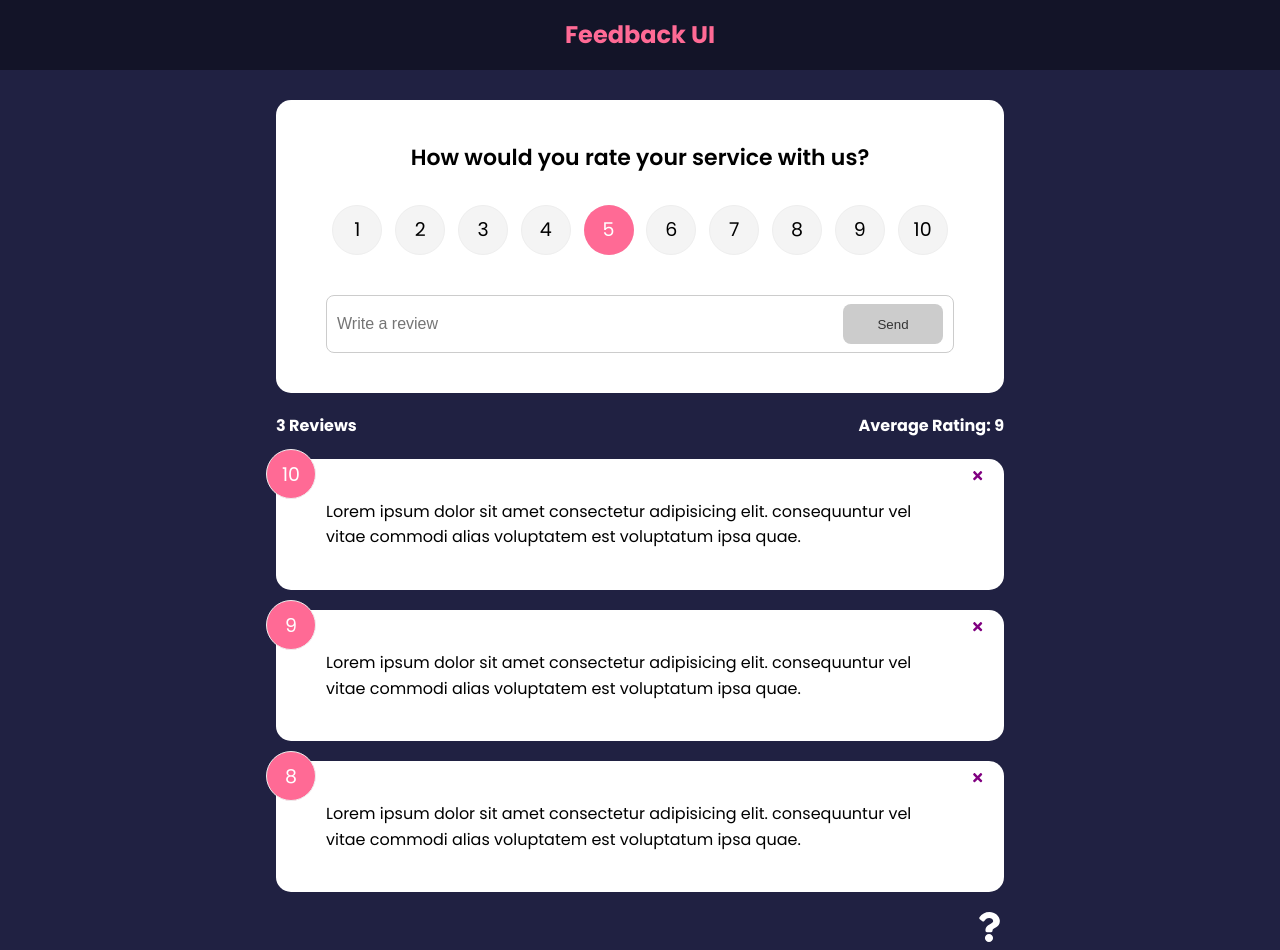
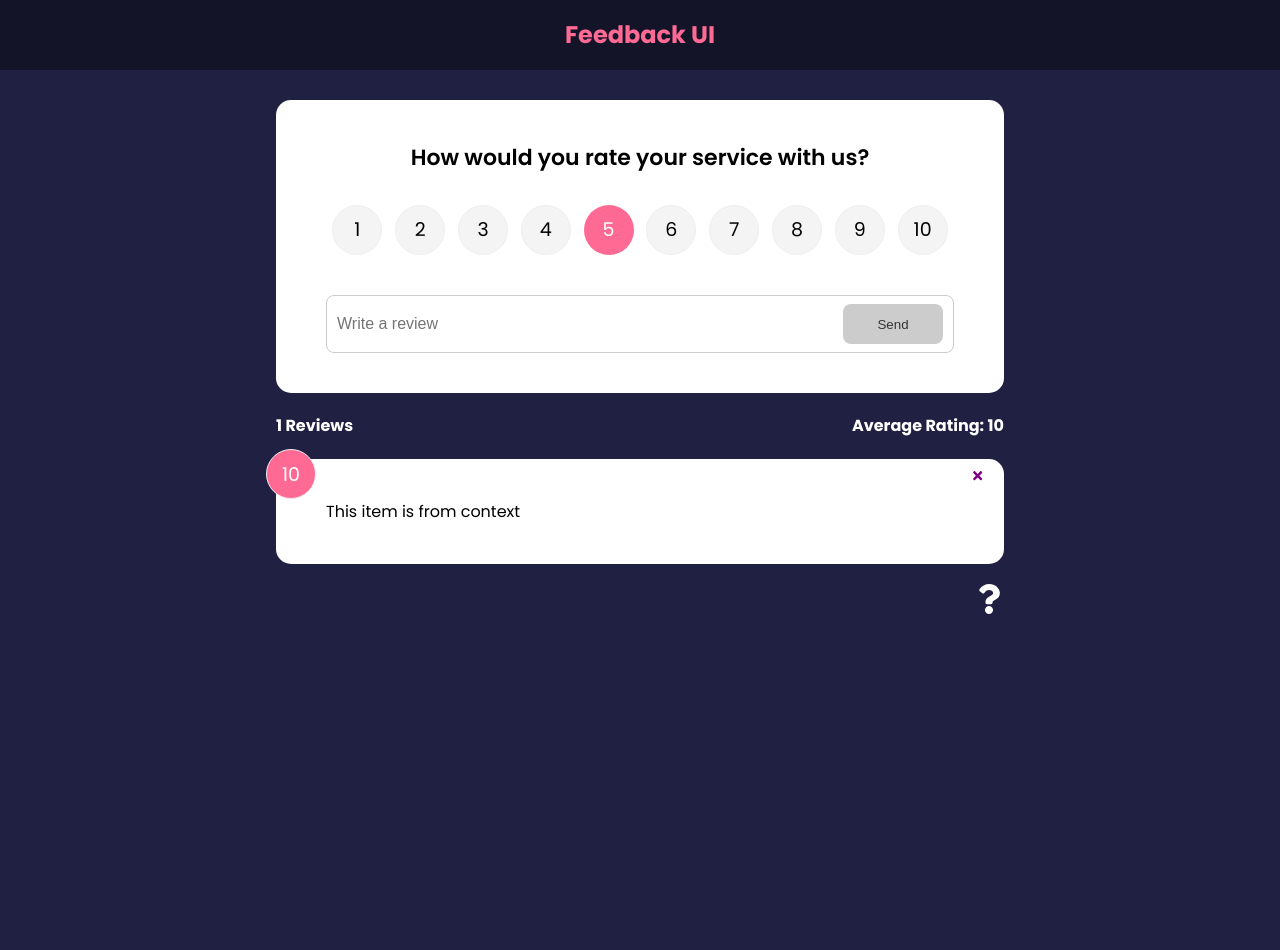
Before and after one commit to pinetreef/feedback-app, a React (Create React App) app in the folder feedback-app/: page / in a window 1280 px wide. After the commit the page ends 800 px from the top, so only its background shows below. Built offline with nearby package versions, Linux system fonts and the light colour scheme.

Commit message:
Section 6: Get Global State with useContext Hook.

```diff
--- a/feedback-app/src/App.js
+++ b/feedback-app/src/App.js
@@ -32,8 +32,8 @@
             <Route exact path='/' element={
               <>
                 <FeedbackForm handleAdd={addFeedback}/>
-                <FeedbackStats feedback={feedback} />
-                <FeedbackList feedback={feedback} handleDelete={deleteFeedback} />
+                <FeedbackStats />
+                <FeedbackList handleDelete={deleteFeedback} />
               </>
             }>
             </Route>
--- a/feedback-app/src/components/FeedbackList.jsx
+++ b/feedback-app/src/components/FeedbackList.jsx
@@ -1,7 +1,10 @@
 import {motion, AnimatePresence} from 'framer-motion'
-import PropTypes from 'prop-types'
 import FeedbackItem from './FeedbackItem'
-function FeedbackList({feedback, handleDelete}) {
+import {useContext} from 'react'
+import FeedbackContext from '../context/FeedbackContext'
+function FeedbackList({handleDelete}) {
+    const {feedback} = useContext(FeedbackContext)
+
     if(!feedback || feedback.length === 0) {
         return <p>No Feedback yet!</p>
     }
@@ -36,14 +39,6 @@
   */
 }
 
-FeedbackList.propTypes = {
-    feedback: PropTypes.arrayOf(
-        PropTypes.shape({
-            id: PropTypes.number.isRequired,
-            text: PropTypes.string.isRequired,
-            rating: PropTypes.number.isRequired,
-        })
-    )
-}
+
 
 export default FeedbackList
--- a/feedback-app/src/components/FeedbackStats.jsx
+++ b/feedback-app/src/components/FeedbackStats.jsx
@@ -1,5 +1,7 @@
-import PropTypes from 'prop-types'
-function FeedbackStats({feedback}) {
+import {useContext} from 'react'
+import FeedbackContext from '../context/FeedbackContext'
+function FeedbackStats() {
+  const {feedback} = useContext(FeedbackContext)
 //Calculate ratings avg
 let average = feedback.reduce((acc, cur) =>{
     return acc + cur.rating
@@ -15,8 +17,4 @@
   )
 }
 
-FeedbackStats.propTypes ={
-    feedback: PropTypes.array.isRequired,
-}
-
 export default FeedbackStats
```
